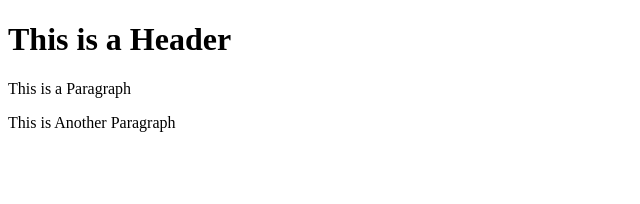
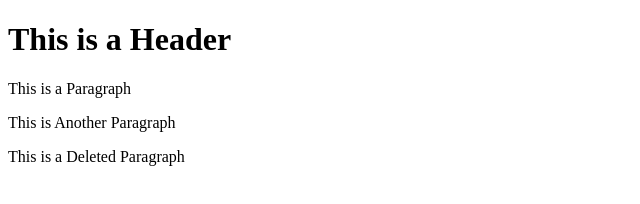
Before and after one commit to javierrenteria/nucamp-test, a plain HTML site: page index.html in a window 1280 px wide. Shown: the whole page, without its empty margins (0-640 px from the left). Drawn offline with Linux system fonts and the light colour scheme.

Commit message:
Third Commit

```diff
--- a/index.html
+++ b/index.html
@@ -9,6 +9,7 @@
     <h1> This is a Header</h1>
     <p> This is a Paragraph</p>
     <p> This is Another Paragraph</p>
+    <p>This is a Deleted Paragraph</p>
 
 </body>
 </html>
```
